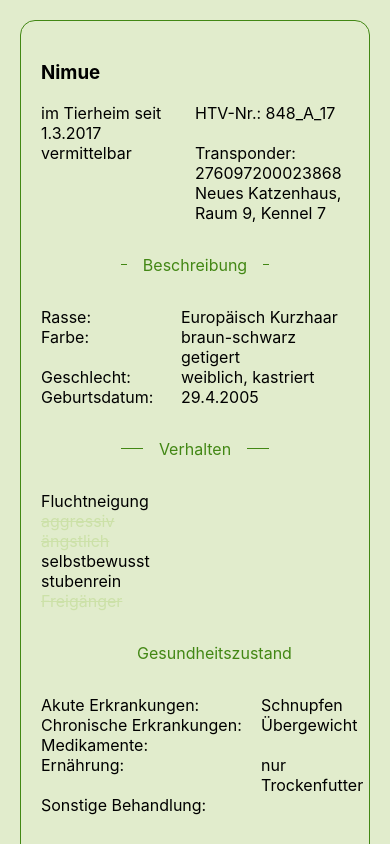
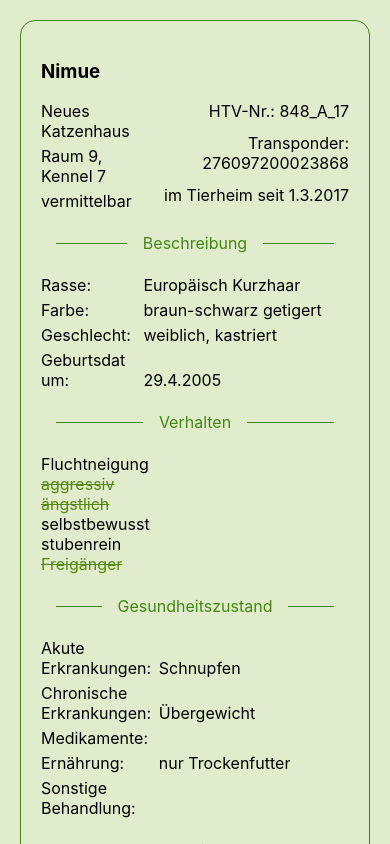
Before and after one commit to FreyaElisabeth/Katzenhaus-digital, a React (Create React App) app: page / in a window 390 px wide. Shown: the top 844 px of the page. Built offline with nearby package versions, Linux system fonts and the light colour scheme.

Commit message:
Adjust styling for responsive design

```diff
--- a/src/components/App.js
+++ b/src/components/App.js
@@ -125,4 +125,5 @@ export default class App extends Component {
 const Wrapper = styled.main`
   padding: 20px;
   background: ${palestprimary};
+  min-height: 100vh;
 `
--- a/src/components/CardBehavior.js
+++ b/src/components/CardBehavior.js
@@ -1,12 +1,12 @@
 import React, { Component } from 'react'
 import styled from 'styled-components'
-import { paleprimary } from './colors'
+import { darkerprimary } from './colors'
 
 const SectionWrapper = styled.section`
-  margin: 20px 0;
+  margin: 10px 0;
 
   div.false {
-    color: ${paleprimary};
+    color: ${darkerprimary};
     text-decoration: line-through;
   }
 `
--- a/src/components/CardDescription.js
+++ b/src/components/CardDescription.js
@@ -2,9 +2,21 @@ import React, { Component } from 'react'
 import styled from 'styled-components'
 
 const SectionWrapper = styled.section`
-  margin: 20px 0;
   display: grid;
-  grid-template-columns: 140px auto;
+  grid-gap: 5px;
+  margin: 10px 0;
+
+  div {
+    display: grid;
+    grid-template-columns: 30% auto;
+    grid-gap: 10px;
+
+    span {
+      display: flex;
+      align-items: flex-end;
+      word-break: break-all;
+    }
+  }
 `
 
 export default class CardHead extends Component {
@@ -13,14 +25,24 @@ export default class CardHead extends Component {
 
     return (
       <SectionWrapper>
-        <span>Rasse:</span> <span>{race}</span>
-        <span>Farbe:</span> <span>{color}</span>
-        <span>Geschlecht:</span>
-        <span>
-          {sex}, {spayedOrNeutered ? 'kastriert' : 'unkastriert'}
-        </span>
-        <span>Geburtsdatum:</span>{' '}
-        <span>{dateOfBirth.toLocaleDateString('de')}</span>
+        <div>
+          <span>Rasse: </span>
+          <span>{race}</span>
+        </div>
+        <div>
+          <span>Farbe: </span>
+          <span>{color}</span>
+        </div>
+        <div>
+          <span>Geschlecht: </span>
+          <span>
+            {sex}, {spayedOrNeutered ? 'kastriert' : 'unkastriert'}
+          </span>
+        </div>
+        <div>
+          <span>Geburts&shy;datum:</span>
+          <span>{dateOfBirth.toLocaleDateString('de')}</span>
+        </div>
       </SectionWrapper>
     )
   }
--- a/src/components/CardFreeText.js
+++ b/src/components/CardFreeText.js
@@ -2,7 +2,7 @@ import React, { Component } from 'react'
 import styled from 'styled-components'
 
 const SectionWrapper = styled.section`
-  margin: 20px 0;
+  margin: 10px 0;
 `
 
 export default class CardFreeText extends Component {
--- a/src/components/CardHead.js
+++ b/src/components/CardHead.js
@@ -2,11 +2,17 @@ import React, { Component } from 'react'
 import styled from 'styled-components'
 
 const SectionWrapper = styled.section`
-  margin: 20px 0;
+  display: flex;
+  justify-content: space-between;
+  margin: 10px 0;
 
   div {
     display: grid;
-    grid-template-columns: 1fr 1fr;
+    grid-gap: 5px;
+
+    &.right {
+      text-align: right;
+    }
   }
 `
 
@@ -24,27 +30,27 @@ export default class CardHead extends Component {
     } = this.props
 
     return (
+      <React.Fragment>
+        <h3>{name}</h3>
         <SectionWrapper>
-        <h3>{name}</h3>
+          <div className="left">
+            <div>{house}</div>
             <div>
-          <span>
-            im Tierheim seit {inShelterSince.toLocaleDateString('de')}
-          </span>
-          <span>HTV-Nr.: {HTVNr}</span>
+              Raum {room}, Kennel {kennel}
             </div>
             <div>
-          <span>
               {adoptable ? 'vermittelbar' : 'derzeit nicht vermittelbar'}
-          </span>
-          <span>Transponder: {transponderNr}</span>
             </div>
+          </div>
+          <div className="right">
+            <div>HTV-Nr.: {HTVNr}</div>
+            <div>Transponder: {transponderNr}</div>
             <div>
-          <span />
-          <span>
-            {house}, Raum {room}, Kennel {kennel}
-          </span>
+              im Tierheim seit {inShelterSince.toLocaleDateString('de')}
+            </div>
           </div>
         </SectionWrapper>
+      </React.Fragment>
     )
   }
 }
--- a/src/components/CardMedCond.js
+++ b/src/components/CardMedCond.js
@@ -2,9 +2,20 @@ import React, { Component } from 'react'
 import styled from 'styled-components'
 
 const SectionWrapper = styled.section`
-  margin: 20px 0;
   display: grid;
-  grid-template-columns: 220px auto;
+  grid-gap: 5px;
+  margin: 10px 0;
+
+  div {
+    display: grid;
+    grid-template-columns: 35% auto;
+    grid-gap: 10px;
+
+    span {
+      display: flex;
+      align-items: flex-end;
+    }
+  }
 `
 
 export default class CardMedCond extends Component {
@@ -19,11 +30,26 @@ export default class CardMedCond extends Component {
 
     return (
       <SectionWrapper>
-        <span>Akute Erkrankungen:</span> <span>{acuteDiseases}</span>
-        <span>Chronische Erkrankungen:</span> <span>{chronicDiseases}</span>
-        <span>Medikamente:</span> <span>{medication}</span>
-        <span>Ernährung:</span> <span>{nutrition}</span>
-        <span>Sonstige Behandlung:</span> <span>{otherTreatments}</span>
+        <div>
+          <span>Akute Erkrankungen:</span>
+          <span>{acuteDiseases}</span>
+        </div>
+        <div>
+          <span>Chronische Erkrankungen:</span>
+          <span>{chronicDiseases}</span>
+        </div>
+        <div>
+          <span>Medikamente:</span>
+          <span>{medication}</span>
+        </div>
+        <div>
+          <span>Ernährung:</span>
+          <span>{nutrition}</span>
+        </div>
+        <div>
+          <span>Sonstige Behandlung:</span>
+          <span>{otherTreatments}</span>
+        </div>
       </SectionWrapper>
     )
   }
--- a/src/components/CatCard.js
+++ b/src/components/CatCard.js
@@ -8,7 +8,7 @@ import CardMedCond from './CardMedCond'
 import CardFreeText from './CardFreeText'
 import Separator from './Separator'
 
-const CardWrapper = styled.main`
+const CardWrapper = styled.div`
   border: 1px solid ${darkestprimary};
   border-radius: 15px;
   padding: 20px;
--- a/src/components/Separator.js
+++ b/src/components/Separator.js
@@ -13,11 +13,11 @@ const Line = styled.div`
   border-bottom: 1px solid ${darkestprimary};
 
   &.left {
-    margin-left: 80px;
+    margin-left: 5%;
   }
 
   &.right {
-    margin-right: 80px;
+    margin-right: 5%;
   }
 `
 
```
Lines whose indentation alone changed are shown as unchanged.
